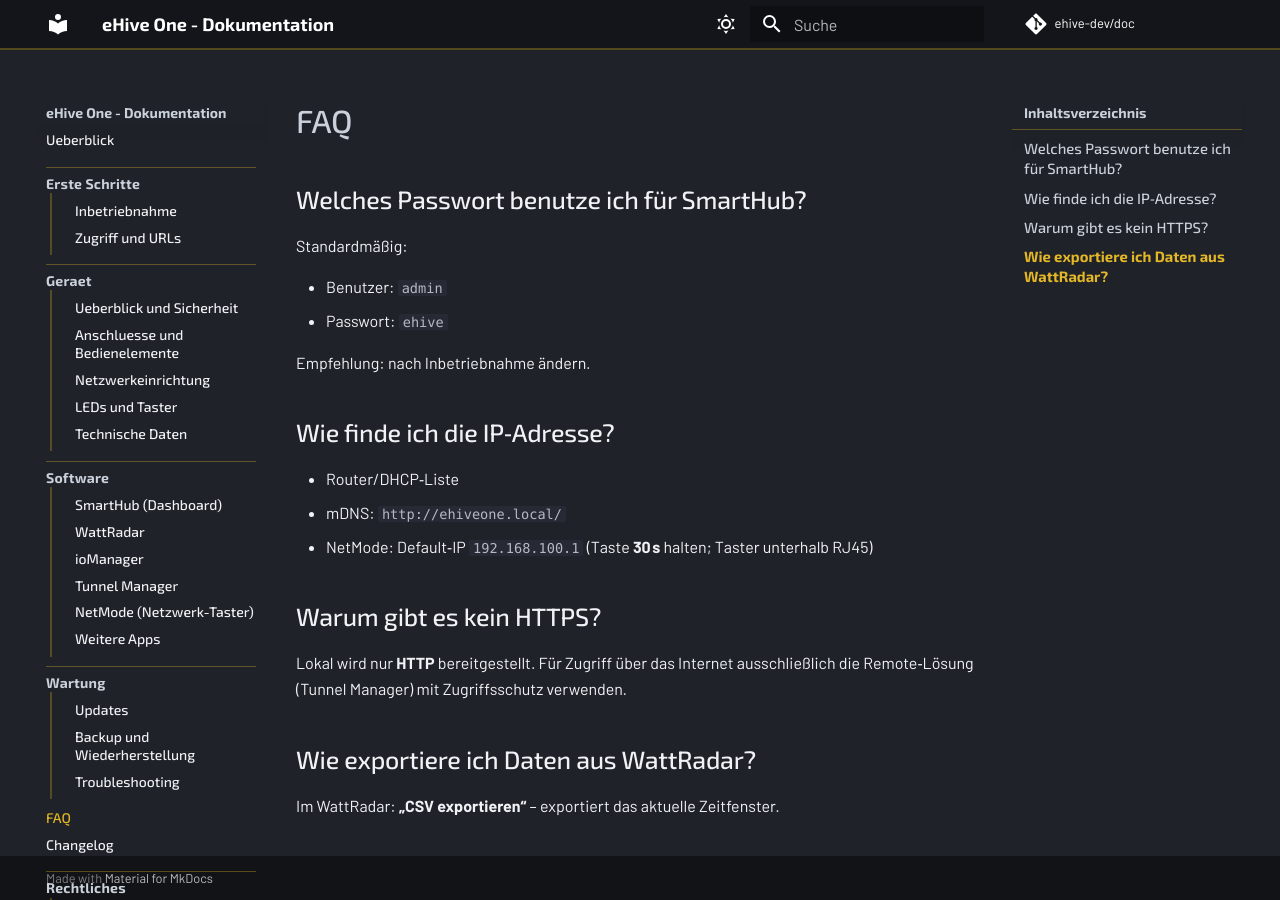
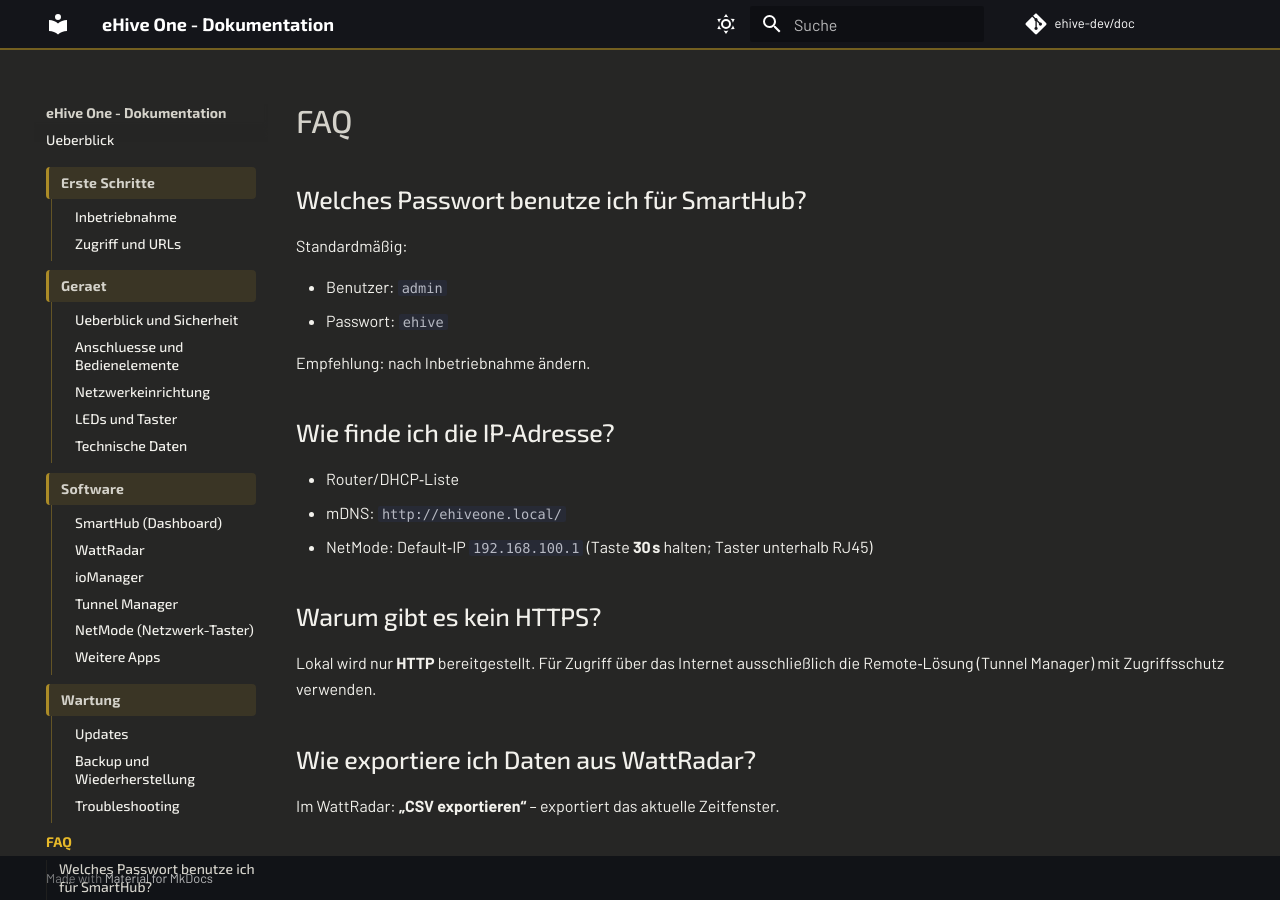
Before and after one commit to ehive-dev/doc, an MkDocs documentation site: the page built from docs/faq.md, in a window 1280 px wide. Built offline with MkDocs 1.6.1 and Material for MkDocs 9.7.7, drawn with Linux system fonts in a browser that asks for light colours; comment, search, counter and statistics services are not loaded.

Commit message:
Integrate TOC into left nav and align theme with logo colors

```diff
--- a/docs/assets/javascripts/toc-top-active.js
+++ /dev/null
@@ -1,40 +0,0 @@
-(function () {
-  function syncSecondaryToc() {
-    var sidebar = document.querySelector(".md-sidebar--secondary .md-nav");
-    if (!sidebar) return;
-
-    var links = sidebar.querySelectorAll(".md-nav__link[href*='#']");
-    if (!links.length) return;
-
-    links.forEach(function (link) {
-      link.classList.remove("toc-top-active");
-    });
-
-    var active = sidebar.querySelector(".md-nav__link--active");
-    if (active) return;
-
-    if (window.scrollY <= 18) {
-      links[0].classList.add("toc-top-active");
-    }
-  }
-
-  function init() {
-    syncSecondaryToc();
-    window.addEventListener("scroll", syncSecondaryToc, { passive: true });
-    window.addEventListener("hashchange", syncSecondaryToc);
-  }
-
-  if (typeof document$ !== "undefined") {
-    document$.subscribe(function () {
-      requestAnimationFrame(syncSecondaryToc);
-    });
-    init();
-    return;
-  }
-
-  if (document.readyState === "loading") {
-    document.addEventListener("DOMContentLoaded", init);
-  } else {
-    init();
-  }
-})();
--- a/docs/assets/stylesheets/extra.css
+++ b/docs/assets/stylesheets/extra.css
@@ -1,30 +1,31 @@
 @import url("https://fonts.googleapis.com/css2?family=Barlow:wght@400;500;600;700&family=Exo+2:wght@500;600;700&display=swap");
 
 :root {
-  --ehive-dark: #2b2d31;
-  --ehive-dark-soft: #3a3d43;
-  --ehive-yellow: #e4b726;
-  --ehive-border: #d5dae1;
+  --ehive-dark: #343433;
+  --ehive-dark-soft: #454544;
+  --ehive-yellow: #e7b929;
+  --ehive-yellow-strong: #f0c53c;
+  --ehive-border: #d8d5cd;
 }
 
 [data-md-color-scheme="default"] {
-  --md-default-fg-color: #20252f;
-  --md-default-fg-color--light: #4f5867;
-  --md-default-bg-color: #f4f6f9;
+  --md-default-fg-color: #252523;
+  --md-default-fg-color--light: #55544e;
+  --md-default-bg-color: #f5f4f0;
   --md-primary-fg-color: var(--ehive-dark);
   --md-primary-fg-color--light: var(--ehive-dark-soft);
-  --md-primary-fg-color--dark: #202226;
+  --md-primary-fg-color--dark: #292928;
   --md-accent-fg-color: var(--ehive-yellow);
 }
 
 [data-md-color-scheme="slate"] {
-  --md-default-fg-color: #f0f2f5;
-  --md-default-fg-color--light: #cad1db;
-  --md-default-bg-color: #1f2228;
-  --md-primary-fg-color: #16191e;
-  --md-primary-fg-color--light: #22252b;
-  --md-primary-fg-color--dark: #111317;
-  --md-accent-fg-color: #efc63d;
+  --md-default-fg-color: #f2f1ec;
+  --md-default-fg-color--light: #d4d2ca;
+  --md-default-bg-color: #262625;
+  --md-primary-fg-color: #1f1f1e;
+  --md-primary-fg-color--light: #2b2b2a;
+  --md-primary-fg-color--dark: #1a1a19;
+  --md-accent-fg-color: var(--ehive-yellow-strong);
 }
 
 body,
@@ -44,12 +45,12 @@ textarea {
 }
 
 .md-header {
-  border-bottom: 2px solid rgb(228 183 38 / 32%);
+  border-bottom: 2px solid rgb(231 185 41 / 45%);
   box-shadow: none;
 }
 
 .md-tabs {
-  border-bottom: 1px solid rgb(228 183 38 / 20%);
+  border-bottom: 1px solid rgb(231 185 41 / 24%);
 }
 
 .md-tabs__link--active,
@@ -59,17 +60,19 @@ textarea {
 
 .md-sidebar--primary .md-nav__item--section > .md-nav__link,
 .md-sidebar--primary .md-nav__item--section > label.md-nav__link {
-  margin-top: 0.55rem;
-  padding-top: 0.35rem;
-  border-top: 1px solid rgb(228 183 38 / 30%);
+  margin-top: 0.5rem;
+  padding: 0.35rem 0.5rem 0.35rem 0.6rem;
+  border-left: 3px solid rgb(231 185 41 / 60%);
+  background: rgb(231 185 41 / 8%);
+  border-radius: 4px;
   font-weight: 700;
   letter-spacing: 0.015em;
 }
 
 .md-sidebar--primary .md-nav__item--section > nav.md-nav {
-  margin-left: 0.2rem;
+  margin-left: 0.25rem;
   padding-left: 0.55rem;
-  border-left: 2px solid rgb(228 183 38 / 22%);
+  border-left: 1px solid rgb(231 185 41 / 26%);
 }
 
 .md-sidebar--primary .md-nav__item--section:first-child > .md-nav__link,
@@ -77,46 +80,30 @@ textarea {
   margin-top: 0.15rem;
 }
 
-.md-sidebar--secondary .md-nav__title {
-  padding-bottom: 0.35rem;
-  border-bottom: 1px solid rgb(228 183 38 / 35%);
-  font-weight: 700;
-}
-
-.md-sidebar--secondary .md-nav__link {
-  font-size: 0.74rem;
-  line-height: 1.35;
-}
-
-.md-sidebar--secondary .md-nav__link--active {
-  font-weight: 700;
-}
-
-.md-sidebar--secondary .md-nav__link.toc-top-active {
-  color: var(--ehive-yellow);
+.md-sidebar--primary .md-nav__link--active {
   font-weight: 700;
 }
 
 .md-typeset a {
-  color: #a77f07;
+  color: #9f7905;
 }
 
 .md-typeset a:hover {
-  color: #7a5f04;
+  color: #765903;
 }
 
 .shop-hero {
   margin: 0.35rem 0 1rem;
-  padding: 0.9rem 1rem;
+  padding: 0.85rem 1rem;
   border-left: 4px solid var(--ehive-yellow);
   border-radius: 6px;
-  background: rgb(255 255 255 / 94%);
-  color: #20252f;
+  background: rgb(52 52 51 / 95%);
+  color: #f2f1ec;
 }
 
 [data-md-color-scheme="slate"] .shop-hero {
-  background: rgb(39 42 49 / 96%);
-  color: #f0f2f5;
+  background: rgb(52 52 51 / 96%);
+  color: #f2f1ec;
 }
 
 .shop-hero h1 {
@@ -157,37 +144,34 @@ textarea {
 
 .rubric-text {
   margin: 0;
-  color: #4f5867;
+  color: #55544e;
   line-height: 1.35;
 }
 
 [data-md-color-scheme="slate"] .rubric-list {
-  border-top-color: rgb(202 209 219 / 30%);
+  border-top-color: rgb(212 210 202 / 30%);
 }
 
 [data-md-color-scheme="slate"] .rubric-row {
-  border-bottom-color: rgb(202 209 219 / 30%);
+  border-bottom-color: rgb(212 210 202 / 30%);
 }
 
 [data-md-color-scheme="slate"] .rubric-name a {
-  color: #f0f2f5;
+  color: #f2f1ec;
 }
 
 [data-md-color-scheme="slate"] .rubric-text {
-  color: #cad1db;
+  color: #d4d2ca;
 }
 
 [data-md-color-scheme="slate"] .md-sidebar--primary .md-nav__item--section > .md-nav__link,
 [data-md-color-scheme="slate"] .md-sidebar--primary .md-nav__item--section > label.md-nav__link {
-  border-top-color: rgb(228 183 38 / 34%);
+  background: rgb(231 185 41 / 10%);
+  border-left-color: rgb(231 185 41 / 66%);
 }
 
 [data-md-color-scheme="slate"] .md-sidebar--primary .md-nav__item--section > nav.md-nav {
-  border-left-color: rgb(228 183 38 / 28%);
-}
-
-[data-md-color-scheme="slate"] .md-sidebar--secondary .md-nav__title {
-  border-bottom-color: rgb(228 183 38 / 34%);
+  border-left-color: rgb(231 185 41 / 32%);
 }
 
 .md-typeset img {
--- a/mkdocs.yml
+++ b/mkdocs.yml
@@ -13,7 +13,7 @@ theme:
   - navigation.tracking
   - navigation.sections
   - navigation.top
-  - toc.follow
+  - toc.integrate
   - search.highlight
   - content.code.copy
   palette:
@@ -44,9 +44,6 @@ plugins:
 extra_css:
 - assets/stylesheets/extra.css
 
-extra_javascript:
-- assets/javascripts/toc-top-active.js
-
 nav:
 - Ueberblick: index.md
 - Erste Schritte:
```
